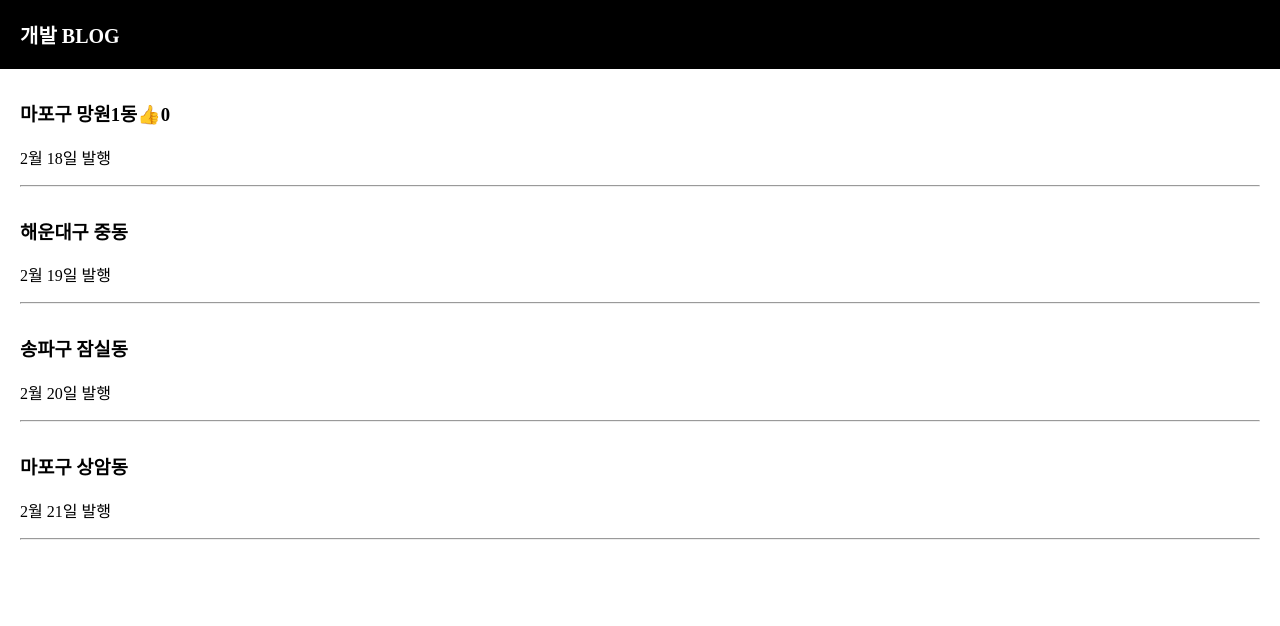
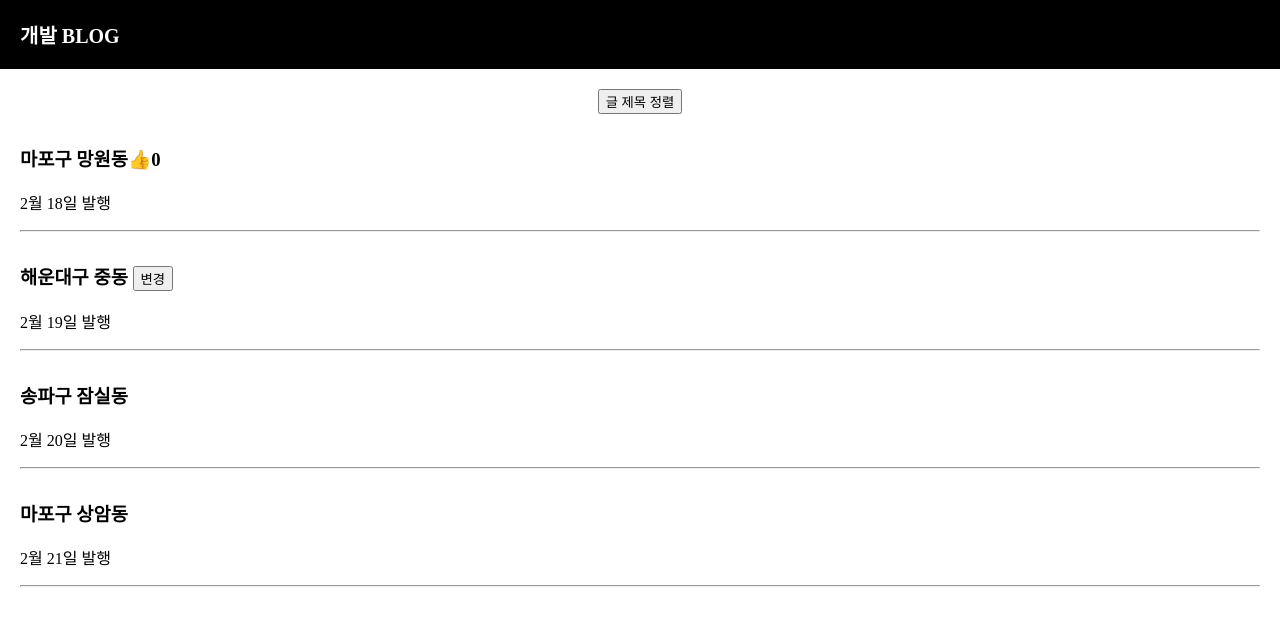
Before and after one commit to SSABOODA/react-blog, a React (Create React App) app: page / in a window 1280 px wide. Shown: the top 626 px of the page. Built offline with nearby package versions, Linux system fonts and the light colour scheme.

Commit message:
no.2-1 useState title 정렬 버튼 기능 구현

```diff
--- a/src/App.css
+++ b/src/App.css
@@ -22,6 +22,10 @@ body {
   text-align: left;
   padding-left: 20px;
   padding-right: 20px;
+}
+
+.sort-button {
+  margin-top: 20px;
 }
 
 .App-logo {
--- a/src/App.js
+++ b/src/App.js
@@ -8,21 +8,48 @@ function App() {
   // useState(state data, state data 변경 함수)
   // state = 변수 대신 데이터를 저장하는 공간
   const address = [
-    "마포구 망원1동",
+    "마포구 망원동",
     "해운대구 중동",
     "송파구 잠실동",
     "마포구 상암동",
   ];
 
   const firstLikesNum = 0;
-
+  // useState(data, modifyfunction)
+  // modifyfunction에는 data 에 담긴 자료형과 똑같이 생긴 자료만 변경함수에 삽입하여야한다.
   let [title, modTitle] = useState(address);
   let [likes, modLikes] = useState(firstLikesNum);
+
+  // ... Deep Copy , reference data type
+  // var newArray = title => 완전한 복사가 아니라 값 공유 개념임.
+  // var newArray = [...title]; 의 형식으로 써줘야 완전한 복사 개념임.
+  // spread operator
+  function changeTitle() {
+    var newArray = [...title];
+    newArray[1] = "해운대구 좌동";
+    modTitle(newArray);
+  }
+
+  function sortTitle() {
+    var newArray = [...title];
+    newArray.sort();
+    modTitle(newArray);
+  }
 
   return (
     <div className="App">
       <div className="black-nav">
         <div>개발 BLOG</div>
+      </div>
+      <div>
+        <button
+          className="sort-button"
+          onClick={() => {
+            sortTitle();
+          }}
+        >
+          글 제목 정렬
+        </button>
       </div>
       <div className="list">
         <h3>
@@ -40,7 +67,16 @@ function App() {
         <hr />
       </div>
       <div className="list">
-        <h3> {title[1]} </h3>
+        <h3>
+          {title[1]}{" "}
+          <button
+            onClick={() => {
+              changeTitle();
+            }}
+          >
+            변경
+          </button>
+        </h3>
         <p>2월 19일 발행</p>
         <hr />
       </div>
```
